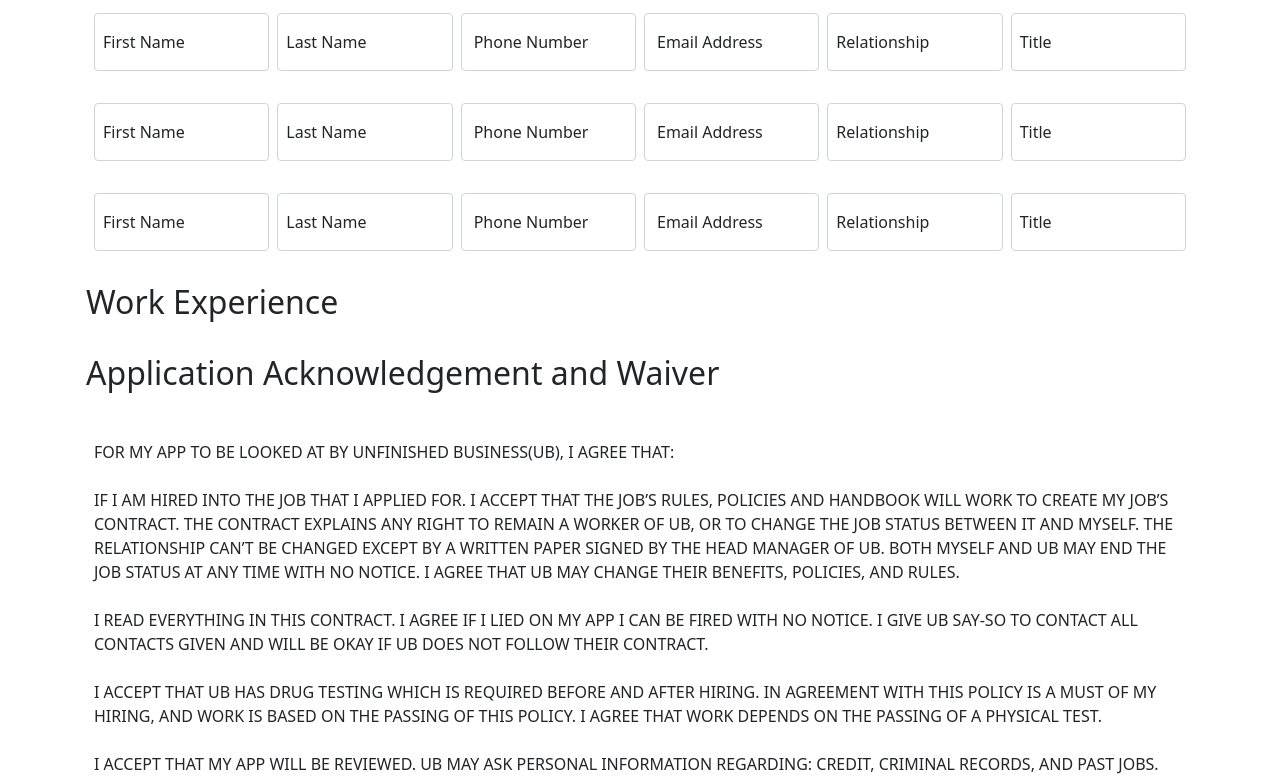
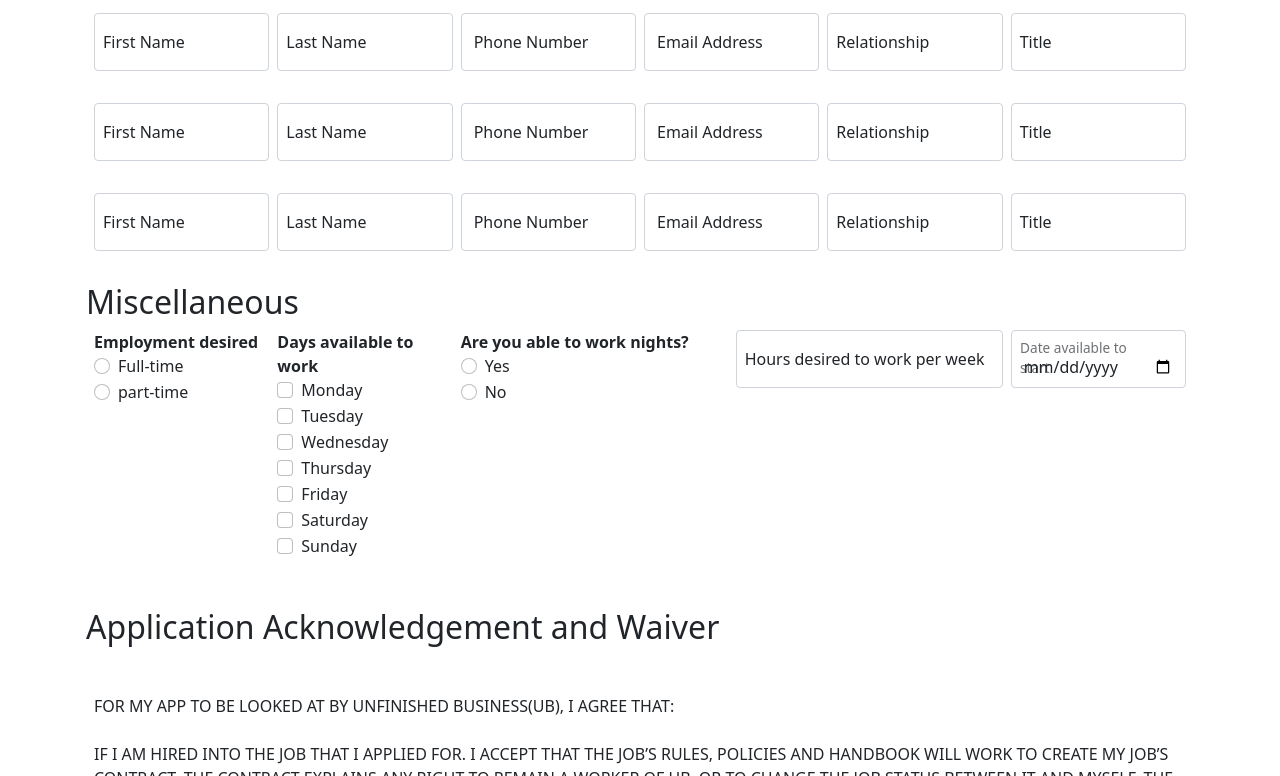
Before and after one commit to deznorth/CDA4010-Prototype, a plain HTML site: page index.html in a window 1280 px wide. Shown: the part 1324-2100 px from the top of the page. Drawn offline with nearby package versions, Linux system fonts and the light colour scheme.

Commit message:
Added miscellaneous field

```diff
--- a/index.html
+++ b/index.html
@@ -205,7 +205,7 @@
                                 class="form-control"
                                 id="institutionCity"
                                 name="institutionCity"
-                                placeholder="Jacksonville, FL"
+                                placeholder="University of North Florida"
                                 minlength="2"
                                 maxlength="30"
                             >
@@ -217,9 +217,6 @@
                                 class="form-control"
                                 id="fromDate"
                                 name="fromDate"
-                                placeholder="Jacksonville, FL"
-                                minlength="2"
-                                maxlength="30"
                             >
                             <label for="fromDate">From</label>
                         </div>
@@ -229,9 +226,6 @@
                                 class="form-control"
                                 id="toDate"
                                 name="toDate"
-                                placeholder="Jacksonville, FL"
-                                minlength="2"
-                                maxlength="30"
                             >
                             <label for="fromDate">To</label>
                         </div>
@@ -545,7 +539,111 @@
             </div>
             <!-- Work Experience -->
             <section id="WorkExperience">
-                <h2>Work Experience</h2>
+                <h2>Miscellaneous</h2>
+                <div class="row g-2">
+                    <div class="col-sm-2 form-floating mb-3">
+                        <div>
+                            <b>Employment desired</b>
+                        </div>
+                        <div class="form-check">
+                            <input class="form-check-input" type="radio" name="flexRadioDefault" id="flexRadioDefault1" vaue="fullTime">
+                            <label class="form-check-label" for="flexRadioDefault1">
+                              Full-time
+                            </label>
+                          </div>
+                          <div class="form-check">
+                            <input class="form-check-input" type="radio" name="flexRadioDefault" id="flexRadioDefault2" value="partTime">
+                            <label class="form-check-label" for="flexRadioDefault2">
+                              part-time
+                            </label>
+                          </div>
+                    </div>
+                    <div class="col-sm-2 form-floating mb-3">
+                        <div>
+                            <b>Days available to work</b>
+                        </div>
+                        <div class="form-check">
+                            <input class="form-check-input" type="checkbox" value="monday" id="flexCheckDefault">
+                            <label class="form-check-label" for="flexCheckDefault">
+                              Monday
+                            </label>
+                          </div>
+                          <div class="form-check">
+                            <input class="form-check-input" type="checkbox" value="tuesday" id="flexCheckChecked">
+                            <label class="form-check-label" for="flexCheckChecked">
+                              Tuesday
+                            </label>
+                          </div>
+                          <div class="form-check">
+                            <input class="form-check-input" type="checkbox" value="wednesday" id="flexCheckChecked">
+                            <label class="form-check-label" for="flexCheckChecked">
+                              Wednesday
+                            </label>
+                    </div>
+                    <div class="form-check">
+                        <input class="form-check-input" type="checkbox" value="thursday" id="flexCheckChecked">
+                        <label class="form-check-label" for="flexCheckChecked">
+                          Thursday
+                        </label>
+                    </div>
+                    <div class="form-check">
+                        <input class="form-check-input" type="checkbox" value="friday" id="flexCheckChecked">
+                        <label class="form-check-label" for="flexCheckChecked">
+                          Friday
+                        </label>
+                    </div>
+                    <div class="form-check">
+                        <input class="form-check-input" type="checkbox" value="saturday" id="flexCheckChecked">
+                        <label class="form-check-label" for="flexCheckChecked">
+                          Saturday
+                        </label>
+                    </div>
+                    <div class="form-check">
+                        <input class="form-check-input" type="checkbox" value="sunday" id="flexCheckChecked">
+                        <label class="form-check-label" for="flexCheckChecked">
+                          Sunday
+                        </label>
+                    </div>
+                </div>
+                <div class="col-sm-3 form-floating mb-3">
+                    <div>
+                        <b>Are you able to work nights?</b>
+                    </div>
+                    <div class="form-check">
+                        <input class="form-check-input" type="radio" name="flexRadioDefault" id="flexRadioDefault1" vaue="yes">
+                        <label class="form-check-label" for="flexRadioDefault1">
+                          Yes
+                        </label>
+                      </div>
+                      <div class="form-check">
+                        <input class="form-check-input" type="radio" name="flexRadioDefault" id="flexRadioDefault2" value="no">
+                        <label class="form-check-label" for="flexRadioDefault2">
+                          No
+                        </label>
+                      </div>
+                </div>
+                <div class="col-sm-3 form-floating mb-3">
+                    <input
+                        type="number"
+                        class="form-control"
+                        id="workHours"
+                        name="workHours"
+                        placeholder="10"
+                        min="0"
+                    >
+                    <label for="workHours">Hours desired to work per week</label>
+                </div>
+                <div class="col-lg-2 form-floating mb-3">
+                    <input
+                        type="date"
+                        class="form-control"
+                        id="startDate"
+                        name="startDate"
+                        minlength="2"
+                        maxlength="30"
+                    >
+                    <label for="startDate">Date available to start</label>
+                </div>
             </section>
             <!-- Acknowledgement -->
             <section id="Acknowledgement">
```
